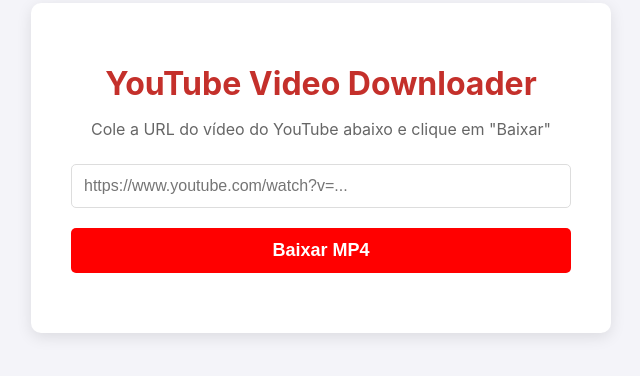
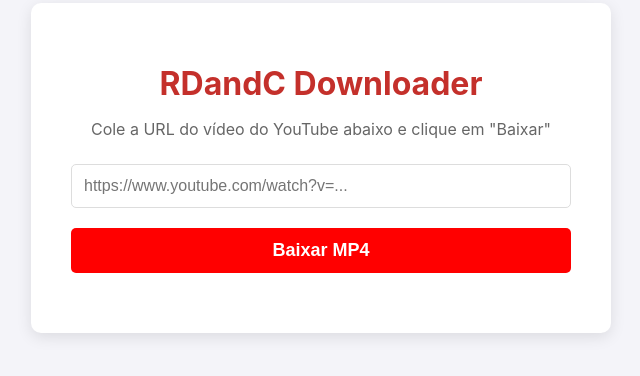
Before and after one commit to Kauarib/rDowload-converter, a website: page public/index.html in a window 1280 px wide. Shown: the part 232-608 px from the top of the page, without its empty margins (319-959 px from the left). Drawn offline with Linux system fonts and the light colour scheme.

Commit message:
atualizaçao do nome

```diff
--- a/public/index.html
+++ b/public/index.html
@@ -3,12 +3,12 @@
 <head>
     <meta charset="UTF-8">
     <meta name="viewport" content="width=device-width, initial-scale=1.0">
-    <title>YouTube Downloader</title>
+    <title>RDandC</title>
     <link rel="stylesheet" href="style.css">
 </head>
 <body>
     <div class="container">
-        <h1>YouTube Video Downloader</h1>
+        <h1>RDandC Downloader</h1>
         <p>Cole a URL do vídeo do YouTube abaixo e clique em "Baixar"</p>
         <input type="text" id="videoURL" placeholder="https://www.youtube.com/watch?v=...">
         <button id="downloadBtn">Baixar MP4</button>
```
